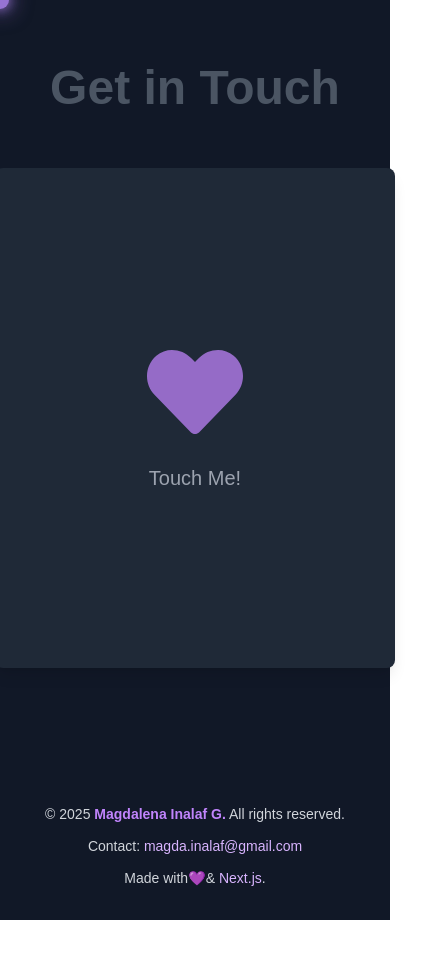
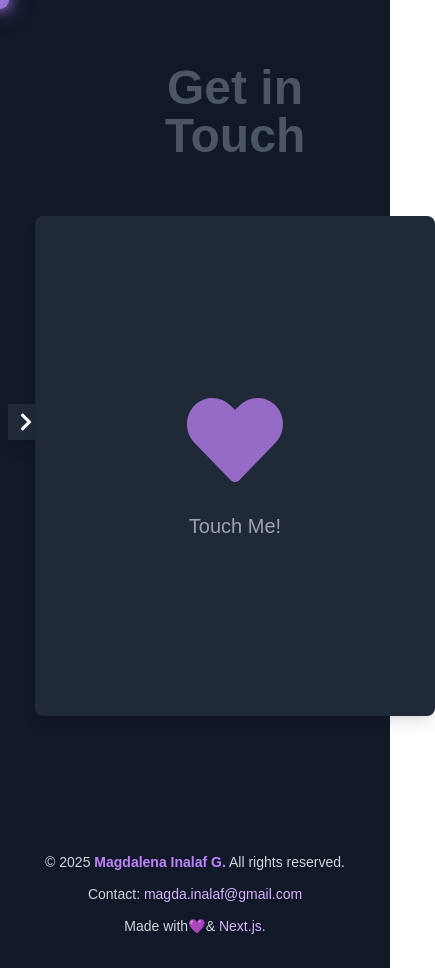
Before and after one commit to MagdaIG/Portafolio-react, a Next.js app: page /contact in a window 390 px wide. Shown: the whole page, 435 px wide, since content can reach past the window. Before the commit the page ends 920 px from the top, so only its background shows below. Built offline with nearby package versions, Linux system fonts and the light colour scheme.

Commit message:
mejorando

```diff
--- a/src/components/Contact.js
+++ b/src/components/Contact.js
@@ -9,7 +9,7 @@ const Contact = () => {
     const [isFlipped, setIsFlipped] = useState(false);
     const [formData, setFormData] = useState({ name: '', email: '', message: '' });
     const [isSubmitted, setIsSubmitted] = useState(false);
-    const [showModal, setShowModal] = useState(false); // Estado para mostrar el modal
+    const [showModal, setShowModal] = useState(false);
     const containerRef = useRef(null);
 
     useEffect(() => {
@@ -39,17 +39,18 @@ const Contact = () => {
 
         setIsSubmitted(true);
         setTimeout(() => {
-            setShowModal(true); // ✅ Muestra el modal de éxito
+            setShowModal(true);
             setIsSubmitted(false);
-            setFormData({ name: '', email: '', message: '' }); // Limpia el formulario
+            setFormData({ name: '', email: '', message: '' });
         }, 800);
     };
 
     return (
-        <div className="w-screen min-h-screen flex flex-col bg-gray-900 text-white px-6">
+        <div className="w-screen min-h-screen flex flex-col bg-gray-900 text-white px-6 relative">
+            {/* Navbar */}
             <NavBarLeft />
 
-            <div className="flex flex-col items-center justify-center text-center py-16">
+            <div className="flex flex-col items-center justify-center text-center py-16 ml-20">
                 <h2 className={`text-5xl font-bold mb-8 transition-all duration-500 ${
                     isGlowing ? "text-purple-400 shadow-lg" : "text-gray-600"
                 }`}>
@@ -57,7 +58,7 @@ const Contact = () => {
                 </h2>
 
                 {/*  Contenedor con efecto de giro */}
-                <div className="relative w-[400px] h-[500px] mt-6">
+                <div className="relative w-[400px] h-[500px] mt-6 z-10">
                     <div
                         className={`flip-container ${isFlipped ? 'flipped' : ''}`}
                         onClick={handleFlip}
@@ -118,7 +119,7 @@ const Contact = () => {
                                 </button>
                             </form>
 
-
+                            {/* Redes Sociales */}
                             <div className="flex space-x-6 mt-6 mb-4">
                                 <a href="mailto:magda.inalaf@gmail.com" className="p-4 rounded-lg shadow-lg hover:shadow-purple-500 transition transform hover:scale-110 bg-gray-700">
                                     <FaEnvelope className="text-purple-400 text-xl" />
@@ -137,7 +138,7 @@ const Contact = () => {
 
             {/*  Modal de Confirmación */}
             {showModal && (
-                <div className="fixed top-0 left-0 w-full h-full flex items-center justify-center bg-black bg-opacity-50">
+                <div className="fixed top-0 left-0 w-full h-full flex items-center justify-center bg-black bg-opacity-50 z-50">
                     <div className="bg-gray-800 p-6 rounded-lg shadow-lg text-center max-w-sm">
                         <FaCheckCircle className="text-green-400 text-5xl mx-auto mb-4" />
                         <p className="text-gray-300 text-lg">Your message has been sent successfully!</p>
@@ -151,9 +152,7 @@ const Contact = () => {
                 </div>
             )}
 
-            <div className="mt-auto">
-                <Footer />
-            </div>
+            <Footer />
         </div>
     );
 };
--- a/src/components/Projects.js
+++ b/src/components/Projects.js
@@ -80,19 +80,17 @@ const Projects = () => {
             {/* Navbar */}
             <NavBarLeft />
 
-            <div className="flex flex-col items-center text-center py-16 lg:ml-20 relative">
-                {/* 🔹 Título con efecto de parpadeo */}
+            <div className="flex flex-col items-center text-center py-16 ml-20">
                 <h2 className={`text-5xl font-bold mb-10 transition-all duration-500 ${
                     isGlowing ? "text-purple-400 shadow-lg" : "text-gray-600"
                 }`}>
                     My Projects
                 </h2>
 
-                {/* 🔹 Sección de Proyectos Principales */}
                 <h3 className="text-2xl font-semibold text-white mt-6 mb-4">Main Projects</h3>
                 <div className="grid grid-cols-1 md:grid-cols-2 lg:grid-cols-3 gap-6 max-w-6xl mx-auto">
                     {primaryProjects.map((project, index) => (
-                        <div key={index} className="p-5 bg-gray-800 rounded-xl shadow-lg transition transform hover:scale-105 hover:shadow-purple-500">
+                        <div key={index} className="p-6 bg-gray-800 rounded-xl shadow-lg transition-all duration-300 hover:shadow-purple-500 hover:scale-105 z-10">
                             <div className="relative w-full h-48 rounded-md overflow-hidden">
                                 <Image
                                     src={project.image}
@@ -115,11 +113,10 @@ const Projects = () => {
 
                 <div className="w-full h-px bg-gray-700 my-12"></div>
 
-                {/* 🔹 Sección de Proyectos Secundarios */}
                 <h3 className="text-2xl font-semibold text-white mt-6 mb-4">Some Other Projects</h3>
                 <div className="grid grid-cols-1 md:grid-cols-2 lg:grid-cols-3 gap-6 max-w-6xl mx-auto">
                     {secondaryProjects.map((project, index) => (
-                        <div key={index} className="p-5 bg-gray-800 rounded-xl shadow-lg transition transform hover:scale-105 hover:shadow-purple-500">
+                        <div key={index} className="p-6 bg-gray-800 rounded-xl shadow-lg transition-all duration-300 hover:shadow-purple-500 hover:scale-105 z-10">
                             <div className="relative w-full h-48 rounded-md overflow-hidden">
                                 <Image
                                     src={project.image}
@@ -140,8 +137,7 @@ const Projects = () => {
                     ))}
                 </div>
 
-                {/* 🔹 Sección de GitHub */}
-                <div className="flex flex-col items-center justify-center mt-20 bg-gray-800 p-8 rounded-lg shadow-lg max-w-lg mx-auto">
+                <div className="flex flex-col items-center justify-center mt-20 bg-gray-800 p-8 rounded-lg shadow-lg max-w-lg mx-auto z-10">
                     <Image
                         src="/projects/github-profile.png"
                         alt="GitHub Profile"
@@ -161,9 +157,7 @@ const Projects = () => {
                 </div>
             </div>
 
-            <div className="mt-auto">
-                <Footer />
-            </div>
+            <Footer />
         </div>
     );
 };
```
